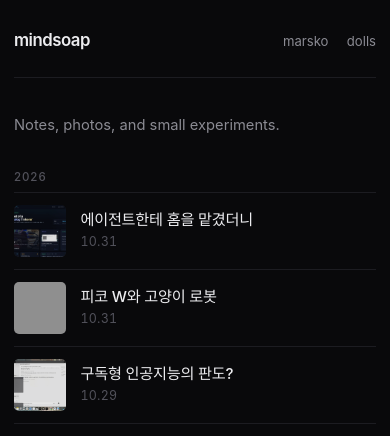
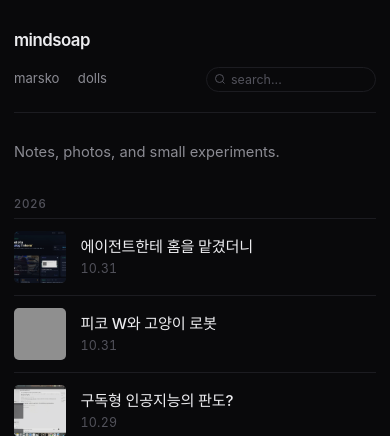
Before and after one commit to milkcaffine/hux, a PHP site: page / in a window 390 px wide. Shown: the top 436 px of the page. Run offline with PHP 8.4, Linux system fonts and the light colour scheme; some web fonts are replaced; grey boxes are pictures that could not be loaded.

Commit message:
Add live feed search to index.html header

```diff
--- a/css/mindsoap.css
+++ b/css/mindsoap.css
@@ -77,6 +77,85 @@ a:hover {
 
 .nav a:hover {
   color: var(--fg);
+}
+
+/* top right actions & search */
+.top-actions {
+  display: flex;
+  align-items: center;
+  gap: 1.25rem;
+}
+
+.feed-search {
+  position: relative;
+  display: flex;
+  align-items: center;
+}
+
+.feed-search-icon {
+  position: absolute;
+  left: 8px;
+  top: 50%;
+  transform: translateY(-50%);
+  color: var(--faint);
+  pointer-events: none;
+}
+
+.feed-search-input {
+  width: 105px;
+  height: 25px;
+  padding: 2px 20px 2px 24px;
+  font-family: inherit;
+  font-size: 0.78rem;
+  color: var(--fg);
+  background: transparent;
+  border: 1px solid var(--line);
+  border-radius: 13px;
+  outline: none;
+  transition: width 0.2s ease, border-color 0.2s ease, background 0.2s ease;
+}
+
+.feed-search-input:focus {
+  width: 150px;
+  border-color: var(--faint);
+  background: var(--hover);
+}
+
+.feed-search-input::placeholder {
+  color: var(--faint);
+}
+
+.feed-search-clear {
+  position: absolute;
+  right: 6px;
+  top: 50%;
+  transform: translateY(-50%);
+  background: none;
+  border: none;
+  color: var(--faint);
+  font-size: 14px;
+  line-height: 1;
+  padding: 0;
+  cursor: pointer;
+}
+
+.feed-search-clear:hover {
+  color: var(--fg);
+}
+
+.feed-highlight {
+  background: rgba(255, 220, 100, 0.25);
+  color: inherit;
+  padding: 0 1px;
+  border-radius: 2px;
+}
+
+.feed-no-results {
+  padding: 3rem 0;
+  text-align: center;
+  color: var(--muted);
+  font-size: 0.88rem;
+  border-top: 1px solid var(--line);
 }
 
 /* intro — one short line, no hero stack */
@@ -226,6 +305,33 @@ a:hover {
     width: min(100% - 1.75rem, var(--max));
   }
 
+  .top {
+    flex-direction: column;
+    align-items: flex-start;
+    gap: 0.85rem;
+    margin-bottom: 1.75rem;
+    padding-bottom: 1.25rem;
+  }
+
+  .top-actions {
+    width: 100%;
+    justify-content: space-between;
+    gap: 0.75rem;
+  }
+
+  .feed-search {
+    flex-grow: 1;
+    max-width: 170px;
+  }
+
+  .feed-search-input {
+    width: 100%;
+  }
+
+  .feed-search-input:focus {
+    width: 100%;
+  }
+
   .feed a {
     padding: 0.75rem 0;
   }
--- a/index.html
+++ b/index.html
@@ -16,15 +16,23 @@
   <meta name="twitter:card" content="summary_large_image">
   <link rel="stylesheet" href="https://cdn.jsdelivr.net/gh/orioncactus/pretendard@v1.3.9/dist/web/static/pretendard.min.css">
   <link rel="stylesheet" href="/css/mindsoap.css">
+  <script src="/js/posts-data.js" defer></script>
 </head>
 <body>
   <div class="wrap">
     <header class="top">
       <a class="brand" href="/">mindsoap</a>
-      <nav class="nav" aria-label="Primary">
-        <a href="https://marsko.art" target="_blank" rel="noopener noreferrer">marsko</a>
-        <a href="https://davidbowie.kr" target="_blank" rel="noopener noreferrer">dolls</a>
-      </nav>
+      <div class="top-actions">
+        <nav class="nav" aria-label="Primary">
+          <a href="https://marsko.art" target="_blank" rel="noopener noreferrer">marsko</a>
+          <a href="https://davidbowie.kr" target="_blank" rel="noopener noreferrer">dolls</a>
+        </nav>
+        <div class="feed-search">
+          <svg class="feed-search-icon" viewBox="0 0 24 24" width="12" height="12" fill="none" stroke="currentColor" stroke-width="2"><circle cx="11" cy="11" r="8"></circle><line x1="21" y1="21" x2="16.65" y2="16.65"></line></svg>
+          <input type="text" id="feedSearchInput" class="feed-search-input" placeholder="search..." autocomplete="off" spellcheck="false" aria-label="Search posts">
+          <button type="button" id="feedSearchClear" class="feed-search-clear" aria-label="Clear" style="display:none;">&times;</button>
+        </div>
+      </div>
     </header>
 
     <p class="lede">Notes, photos, and small experiments.</p>
@@ -87,12 +95,158 @@
       </ul>
     </section>
 
+    <div id="feedNoResults" class="feed-no-results" style="display:none;"></div>
+
     <footer class="foot">
       mindsoap.net · <a href="/about.html">about</a> · <span id="y"></span>
     </footer>
   </div>
   <script>
-    document.getElementById("y").textContent = new Date().getFullYear();
+    (function () {
+      document.getElementById("y").textContent = new Date().getFullYear();
+
+      var searchInput = document.getElementById("feedSearchInput");
+      var searchClear = document.getElementById("feedSearchClear");
+      var noResults = document.getElementById("feedNoResults");
+      var yearSections = Array.from(document.querySelectorAll("section.year"));
+
+      var items = [];
+      yearSections.forEach(function (sec) {
+        var lis = sec.querySelectorAll(".feed > li");
+        lis.forEach(function (li) {
+          var a = li.querySelector("a");
+          var href = a ? a.getAttribute("href") : "";
+          var titleEl = li.querySelector(".title");
+          var dateEl = li.querySelector(".date");
+          var rawTitle = titleEl ? titleEl.textContent : "";
+          var rawDate = dateEl ? dateEl.textContent : "";
+          items.push({
+            li: li,
+            section: sec,
+            href: href,
+            titleEl: titleEl,
+            rawTitle: rawTitle,
+            rawDate: rawDate
+          });
+        });
+      });
+
+      function escapeHtml(str) {
+        return (str || "").replace(/[&<>"']/g, function (m) {
+          return { "&": "&amp;", "<": "&lt;", ">": "&gt;", '"': "&quot;", "'": "&#39;" }[m];
+        });
+      }
+
+      function escapeRegExp(str) {
+        return str.replace(/[.*+?^${}()|[\]\\]/g, "\\$&");
+      }
+
+      function highlight(text, tokens) {
+        if (!text || !tokens.length) return escapeHtml(text);
+        var pat = tokens.map(escapeRegExp).join("|");
+        try {
+          var re = new RegExp("(" + pat + ")", "gi");
+          return escapeHtml(text).replace(re, '<mark class="feed-highlight">$1</mark>');
+        } catch (e) {
+          return escapeHtml(text);
+        }
+      }
+
+      function getCorpus(item) {
+        if (item._corpus) return item._corpus;
+        var texts = [item.rawTitle, item.rawDate, item.href];
+        if (window.MINDSOAP_POSTS) {
+          var matched = window.MINDSOAP_POSTS.find(function (p) {
+            return p.url && (p.url.indexOf(item.href) !== -1 || item.href.indexOf(p.url.replace(/^\//, '')) !== -1);
+          });
+          if (matched) {
+            if (matched.category) texts.push(matched.category);
+            if (matched.desc) texts.push(matched.desc);
+            if (matched.body) texts.push(matched.body);
+          }
+        }
+        item._corpus = texts.join(" ").toLowerCase();
+        return item._corpus;
+      }
+
+      function filterFeed() {
+        var q = searchInput.value.trim().toLowerCase();
+        var tokens = q.split(/\s+/).filter(Boolean);
+
+        if (tokens.length === 0) {
+          searchClear.style.display = "none";
+          noResults.style.display = "none";
+          yearSections.forEach(function (sec) { sec.style.display = ""; });
+          items.forEach(function (it) {
+            it.li.style.display = "";
+            if (it.titleEl) it.titleEl.innerHTML = escapeHtml(it.rawTitle);
+          });
+          return;
+        }
+
+        searchClear.style.display = "block";
+        var totalMatches = 0;
+        var secMatchCount = new Map();
+        yearSections.forEach(function (sec) { secMatchCount.set(sec, 0); });
+
+        items.forEach(function (it) {
+          var corpus = getCorpus(it);
+          var match = true;
+          for (var i = 0; i < tokens.length; i++) {
+            if (corpus.indexOf(tokens[i]) === -1) {
+              match = false;
+              break;
+            }
+          }
+
+          if (match) {
+            it.li.style.display = "";
+            secMatchCount.set(it.section, secMatchCount.get(it.section) + 1);
+            totalMatches++;
+            if (it.titleEl) it.titleEl.innerHTML = highlight(it.rawTitle, tokens);
+          } else {
+            it.li.style.display = "none";
+            if (it.titleEl) it.titleEl.innerHTML = escapeHtml(it.rawTitle);
+          }
+        });
+
+        yearSections.forEach(function (sec) {
+          var cnt = secMatchCount.get(sec) || 0;
+          sec.style.display = cnt > 0 ? "" : "none";
+        });
+
+        if (totalMatches === 0) {
+          noResults.textContent = 'No posts found for "' + searchInput.value.trim() + '"';
+          noResults.style.display = "block";
+        } else {
+          noResults.style.display = "none";
+        }
+      }
+
+      searchInput.addEventListener("input", filterFeed);
+
+      searchClear.addEventListener("click", function () {
+        searchInput.value = "";
+        filterFeed();
+        searchInput.focus();
+      });
+
+      searchInput.addEventListener("keydown", function (e) {
+        if (e.key === "Escape") {
+          searchInput.value = "";
+          filterFeed();
+          searchInput.blur();
+        } else if (e.key === "Enter") {
+          var firstVisible = items.find(function (it) {
+            return it.li.style.display !== "none";
+          });
+          if (firstVisible) {
+            var a = firstVisible.li.querySelector("a");
+            if (a) a.click();
+          }
+        }
+      });
+    })();
   </script>
 </body>
 </html>
```
